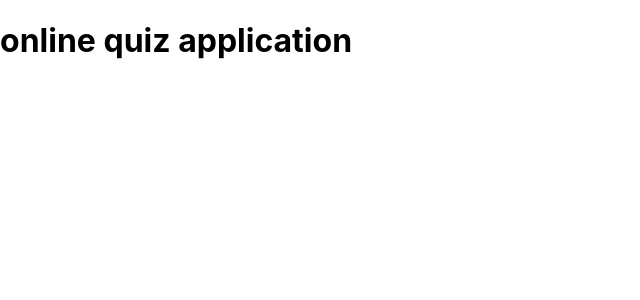
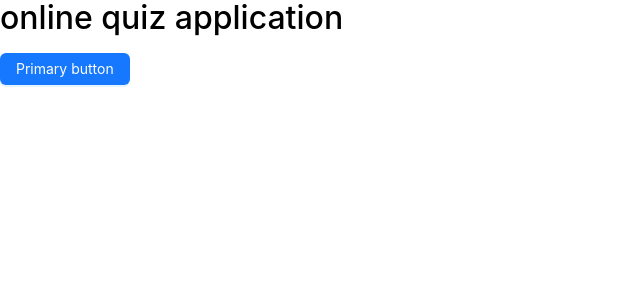
Before and after one commit to MonishAnand/Online-Quiz-Application, a React (Create React App) app in the folder client/: page / in a window 1280 px wide. Shown: the top 300 px of the page, without its empty margins (0-640 px from the left). Built offline with nearby package versions, Linux system fonts and the light colour scheme.

Commit message:
antd setup

```diff
--- a/client/src/App.js
+++ b/client/src/App.js
@@ -1,11 +1,14 @@
 
-
+import { Button, Space } from 'antd';
 function App() {
   return (
     <div className="App">
       <h1>
         online quiz application
       </h1>
+      <Button type='primary'>
+        Primary button
+      </Button>
     </div>
   );
 }
--- a/client/src/index.js
+++ b/client/src/index.js
@@ -3,6 +3,8 @@ import ReactDOM from 'react-dom/client';
 import './index.css';
 import App from './App';
 import reportWebVitals from './reportWebVitals';
+import 'antd/dist/reset.css';
+
 
 const root = ReactDOM.createRoot(document.getElementById('root'));
 root.render(
```
